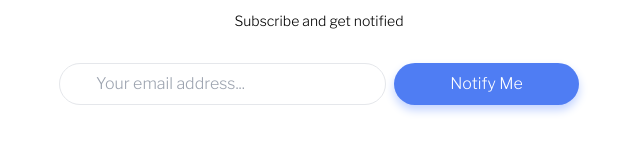
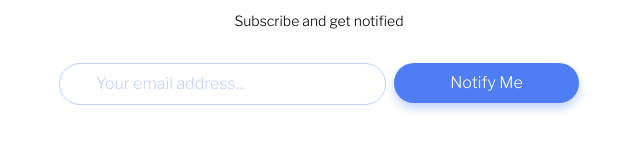
Before and after one commit to HigorSR/ping-single-column-coming-soon-page, a Next.js app: page / in a window 1280 px wide. Shown: the part 189-348 px from the top of the page, without its empty margins (321-961 px from the left). Built offline with nearby package versions, Linux system fonts and the light colour scheme.

Commit message:
Update form.jsx

```diff
--- a/src/components/form.jsx
+++ b/src/components/form.jsx
@@ -1,8 +1,38 @@
+'use client'
+import { useState } from "react";
+
 export default function Form() {
+  const [email, setEmail] = useState("");
+  const [validEmail, setValidEmail] = useState(true);
+  const [emailMessage, setEmailMessage] = useState("");
+
+  const handleSubmit = (e) => {
+    e.preventDefault();
+  };
+
+  const handleValidation = () => {
+    const emailRegex = /^[^\s@]+@[^\s@]+\.[^\s@]+$/;
+
+    if (emailRegex.test(email) == false) {
+      setValidEmail(false);
+      setEmailMessage("Please provide a valid email address");
+    } else {
+      setValidEmail(true);
+      setEmailMessage("");
+    }
+  }
+
   return (
-    <form className="flex flex-col justify-between sm:flex-row gap-2 w-[327px] sm:w-[520px]">
-      <input type="email" className=" border rounded-3xl px-9 py-2 sm:w-[327px]" placeholder="Your email address..." />
-      <button className="bg-Blue text-white shadow-[0px_5px_10px_rgba(0,0,0,0)] shadow-Pale-Blue rounded-3xl px-9 py-2 sm:w-[185px]">Notify Me</button>
+    <form onSubmit={handleSubmit} className="flex flex-col items-start justify-between sm:flex-row gap-2 w-[327px] sm:w-[520px]">
+      <div className="w-[327px]">
+        <input value={email} type="email" placeholder="Your email address..."
+          onChange={(e) => setEmail(e.target.value)}
+          className={`${validEmail ? "border-Pale-Blue placeholder:text-Pale-Blue" : "border-Light-Red border"} border rounded-3xl px-9 py-2 w-[327px]`} />
+        {
+          <p className="text-Light-Red italic text-xs text-center sm:text-start sm:ml-9 pt-1 ">{emailMessage}</p>
+        }
+      </div>
+      <button onClick={handleValidation} className="bg-Blue text-white shadow-[0px_5px_10px_rgba(0,0,0,0)] shadow-Pale-Blue rounded-3xl px-9 py-2 w-full sm:w-[185px]">Notify Me</button>
     </form>
   )
 }
```
